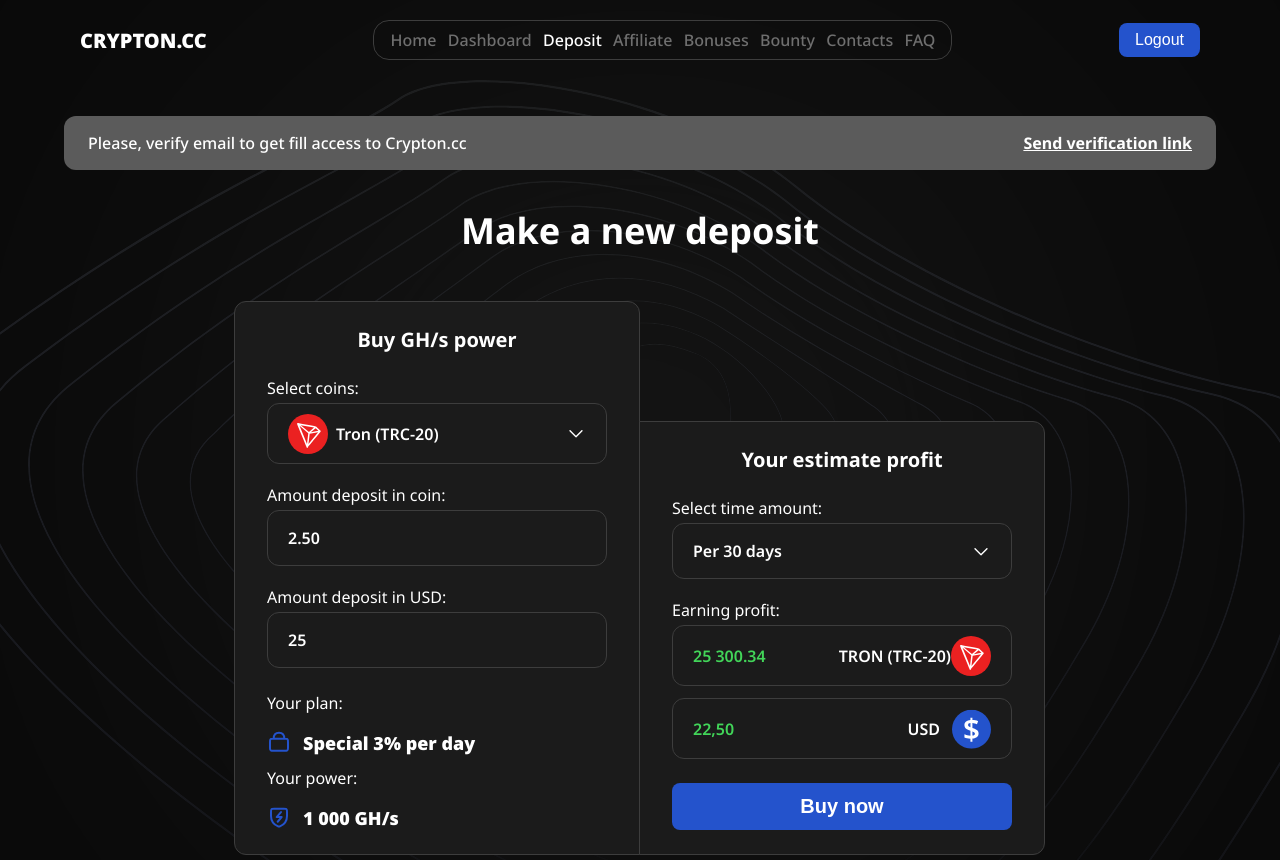
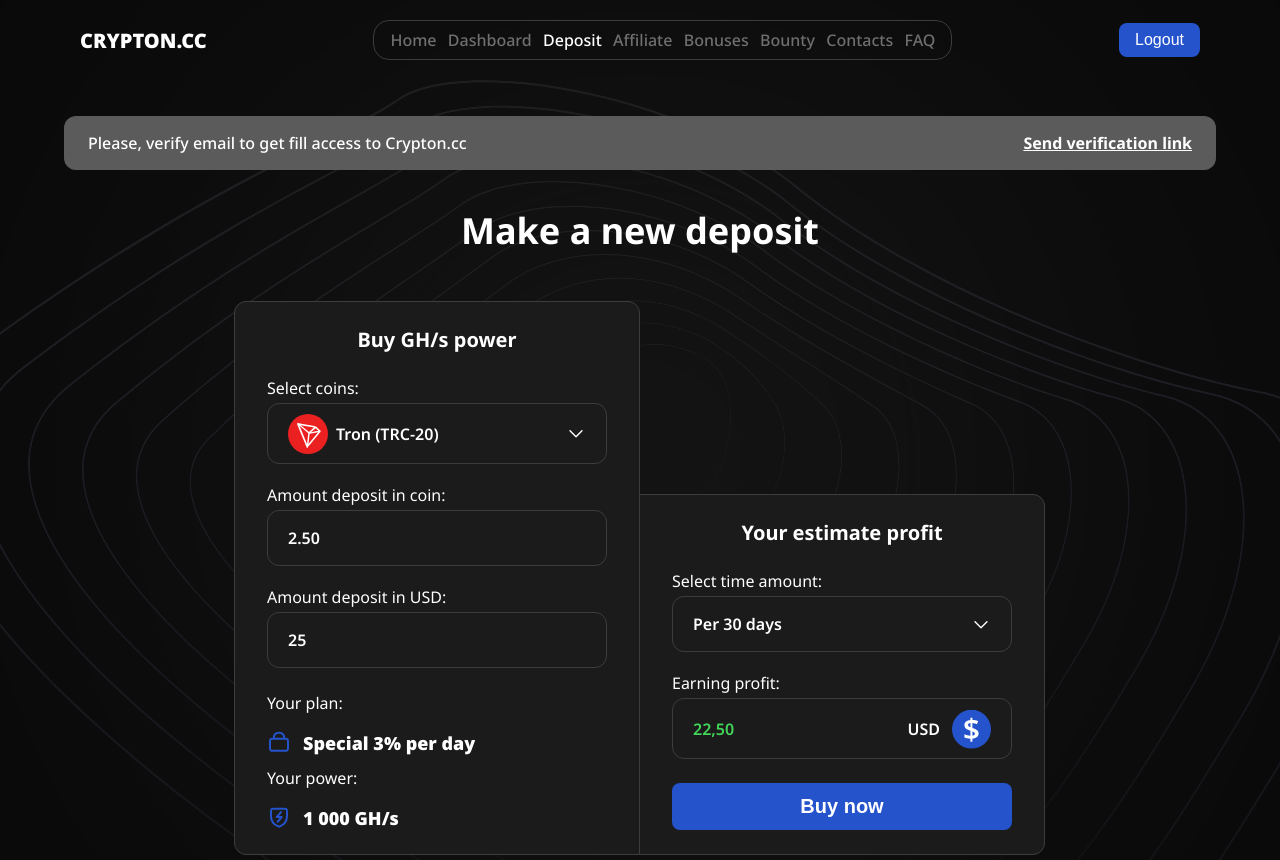
Before and after one commit to Bekzhan-code/mining-website-design, a plain HTML site: page deposit.html in a window 1280 px wide. Shown: the top 860 px of the page. Drawn offline with Linux system fonts and the light colour scheme.

Commit message:
Убрал поле профита в крипте в стр. deposit

```diff
--- a/deposit.html
+++ b/deposit.html
@@ -204,18 +204,6 @@
 
                 <div class="calculator__info-profit-content-body-item">
                   <label>Earning profit:</label>
-                  <div
-                    class="flex box calculator__input-item--smaller-padding"
-                    style="margin-bottom: 12px"
-                  >
-                    <span class="calculator__info-profit-crypto-amount"
-                      >25 300.34</span
-                    >
-                    <div class="calculator__info-profit-selected-coin flex">
-                      <p>TRON &#40;TRC-20&#41;</p>
-                      <img src="assets/img/TRX-Logo.svg" alt="TRX" />
-                    </div>
-                  </div>
 
                   <div class="flex box calculator__input-item--smaller-padding">
                     <span
```
